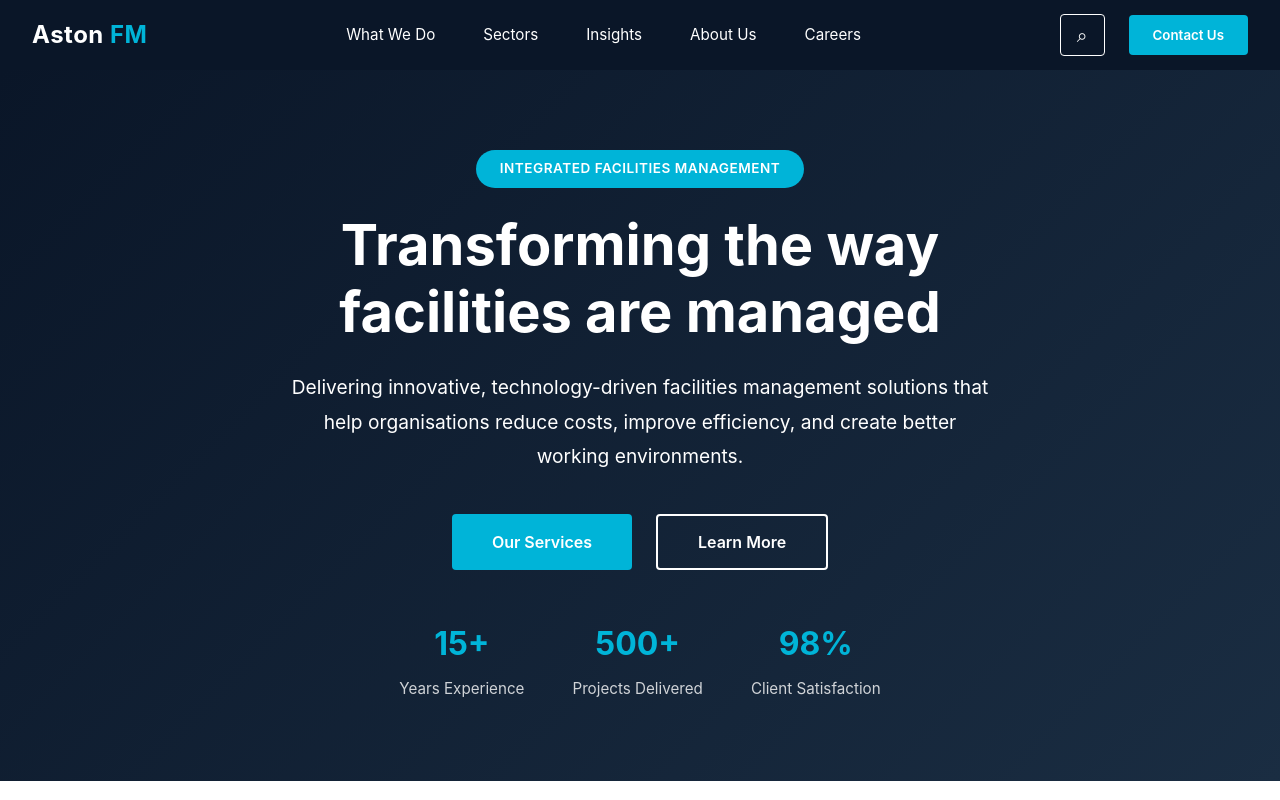
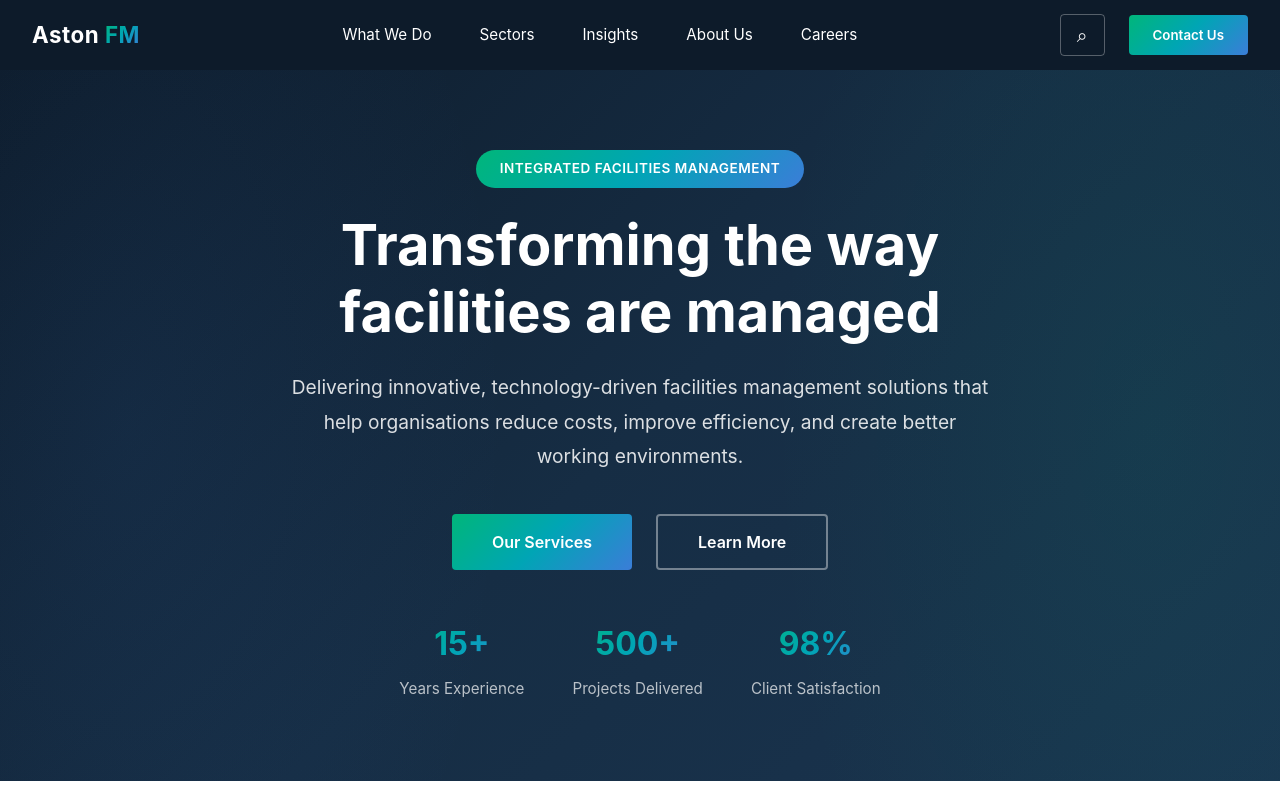
Before and after one commit to craigwylie181181/aston-fm, a Next.js app: page / in a window 1280 px wide. Shown: the top 800 px of the page. Built offline with nearby package versions, Linux system fonts and the light colour scheme.

Commit message:
Update globals.css

```diff
--- a/src/app/globals.css
+++ b/src/app/globals.css
@@ -1,12 +1,17 @@
-/* CSS Custom Properties */
+/* CSS Custom Properties - Aston FM Brand Colours */
 :root {
-  --color-navy: #0a1628;
-  --color-teal: #00b4d8;
+  --color-navy: #0d1b2a;
+  --color-green: #00b67a;
+  --color-teal: #00a5b5;
+  --color-blue: #3b7dd8;
   --color-white: #ffffff;
-  --color-light-gray: #f5f5f5;
+  --color-light-gray: #f5f7fa;
   --color-dark-gray: #333333;
   --color-text: #1a1a1a;
-  --color-text-light: #666666;
+  --color-text-light: #5a6577;
+  --gradient-brand: linear-gradient(135deg, #00b67a 0%, #00a5b5 50%, #3b7dd8 100%);
+  --gradient-brand-hover: linear-gradient(135deg, #00a06a 0%, #0095a5 50%, #2b6dc8 100%);
+  --gradient-dark: linear-gradient(135deg, #0d1b2a 0%, #162d44 50%, #1a3550 100%);
   --font-sans: -apple-system, BlinkMacSystemFont, "Segoe UI", Roboto, "Helvetica Neue", Arial, sans-serif;
 }
 
@@ -59,19 +64,33 @@ button {
 }
 
 .nav.scrolled {
-  box-shadow: 0 2px 10px rgba(0, 0, 0, 0.1);
+  box-shadow: 0 2px 20px rgba(0, 0, 0, 0.15);
   padding: 0.5rem 2rem;
   height: 65px;
 }
 
+.nav-logo {
+  display: flex;
+  align-items: center;
+  gap: 0.75rem;
+}
+
+.nav-logo-icon {
+  width: 40px;
+  height: 40px;
+}
+
 .nav-brand {
-  font-size: 1.5rem;
+  font-size: 1.4rem;
   font-weight: 700;
   letter-spacing: 0.5px;
 }
 
 .nav-brand-accent {
-  color: var(--color-teal);
+  background: var(--gradient-brand);
+  -webkit-background-clip: text;
+  -webkit-text-fill-color: transparent;
+  background-clip: text;
 }
 
 .nav-middle {
@@ -90,7 +109,7 @@ button {
 }
 
 .nav-link:hover {
-  color: var(--color-teal);
+  color: var(--color-green);
 }
 
 .nav-link::after {
@@ -100,7 +119,7 @@ button {
   left: 0;
   width: 0;
   height: 2px;
-  background-color: var(--color-teal);
+  background: var(--gradient-brand);
   transition: width 0.3s ease;
 }
 
@@ -117,7 +136,7 @@ button {
 .nav-search {
   background-color: transparent;
   color: var(--color-white);
-  border: 1px solid var(--color-white);
+  border: 1px solid rgba(255, 255, 255, 0.3);
   padding: 0.5rem 1rem;
   border-radius: 4px;
   cursor: pointer;
@@ -126,12 +145,12 @@ button {
 }
 
 .nav-search:hover {
-  background-color: var(--color-teal);
-  border-color: var(--color-teal);
+  background: var(--gradient-brand);
+  border-color: transparent;
 }
 
 .btn-cta {
-  background-color: var(--color-teal);
+  background: var(--gradient-brand);
   color: var(--color-white);
   padding: 0.75rem 1.5rem;
   border-radius: 4px;
@@ -140,13 +159,15 @@ button {
 }
 
 .btn-cta:hover {
-  background-color: #00a0c0;
+  background: var(--gradient-brand-hover);
+  transform: translateY(-1px);
+  box-shadow: 0 4px 12px rgba(0, 182, 122, 0.3);
 }
 
 /* Hero Section */
 .hero {
   margin-top: 70px;
-  background: linear-gradient(135deg, var(--color-navy) 0%, #1a2d42 100%);
+  background: var(--gradient-dark);
   color: var(--color-white);
   padding: 5rem 2rem;
   text-align: center;
@@ -155,11 +176,35 @@ button {
   flex-direction: column;
   justify-content: center;
   align-items: center;
+  position: relative;
+  overflow: hidden;
+}
+
+.hero::before {
+  content: '';
+  position: absolute;
+  top: -50%;
+  right: -20%;
+  width: 60%;
+  height: 200%;
+  background: radial-gradient(ellipse, rgba(0, 182, 122, 0.08) 0%, transparent 70%);
+  pointer-events: none;
+}
+
+.hero::after {
+  content: '';
+  position: absolute;
+  bottom: -50%;
+  left: -20%;
+  width: 60%;
+  height: 200%;
+  background: radial-gradient(ellipse, rgba(59, 125, 216, 0.08) 0%, transparent 70%);
+  pointer-events: none;
 }
 
 .hero-tag {
   display: inline-block;
-  background-color: var(--color-teal);
+  background: var(--gradient-brand);
   color: var(--color-white);
   padding: 0.5rem 1.5rem;
   border-radius: 25px;
@@ -168,6 +213,8 @@ button {
   margin-bottom: 1.5rem;
   text-transform: uppercase;
   letter-spacing: 0.5px;
+  position: relative;
+  z-index: 1;
 }
 
 .hero h1 {
@@ -178,6 +225,15 @@ button {
   max-width: 800px;
   margin-left: auto;
   margin-right: auto;
+  position: relative;
+  z-index: 1;
+}
+
+.hero-highlight {
+  background: var(--gradient-brand);
+  -webkit-background-clip: text;
+  -webkit-text-fill-color: transparent;
+  background-clip: text;
 }
 
 .hero p {
@@ -187,6 +243,9 @@ button {
   margin-left: auto;
   margin-right: auto;
   line-height: 1.8;
+  color: rgba(255, 255, 255, 0.85);
+  position: relative;
+  z-index: 1;
 }
 
 .hero-buttons {
@@ -195,10 +254,12 @@ button {
   justify-content: center;
   flex-wrap: wrap;
   margin-bottom: 3rem;
+  position: relative;
+  z-index: 1;
 }
 
 .btn-primary {
-  background-color: var(--color-teal);
+  background: var(--gradient-brand);
   color: var(--color-white);
   padding: 1rem 2.5rem;
   border-radius: 4px;
@@ -208,16 +269,16 @@ button {
 }
 
 .btn-primary:hover {
-  background-color: #00a0c0;
+  background: var(--gradient-brand-hover);
   transform: translateY(-2px);
-  box-shadow: 0 5px 15px rgba(0, 180, 216, 0.3);
+  box-shadow: 0 5px 20px rgba(0, 182, 122, 0.3);
 }
 
 .btn-secondary {
   background-color: transparent;
   color: var(--color-white);
   padding: 1rem 2.5rem;
-  border: 2px solid var(--color-white);
+  border: 2px solid rgba(255, 255, 255, 0.4);
   border-radius: 4px;
   font-weight: 600;
   font-size: 1rem;
@@ -227,6 +288,7 @@ button {
 .btn-secondary:hover {
   background-color: var(--color-white);
   color: var(--color-navy);
+  border-color: var(--color-white);
 }
 
 .hero-stats {
@@ -234,6 +296,8 @@ button {
   gap: 3rem;
   justify-content: center;
   flex-wrap: wrap;
+  position: relative;
+  z-index: 1;
 }
 
 .hero-stat {
@@ -243,12 +307,15 @@ button {
 .hero-stat-number {
   font-size: 2rem;
   font-weight: 700;
-  color: var(--color-teal);
+  background: var(--gradient-brand);
+  -webkit-background-clip: text;
+  -webkit-text-fill-color: transparent;
+  background-clip: text;
 }
 
 .hero-stat-label {
   font-size: 0.95rem;
-  color: rgba(255, 255, 255, 0.8);
+  color: rgba(255, 255, 255, 0.7);
   margin-top: 0.5rem;
 }
 
@@ -294,13 +361,31 @@ button {
   padding: 2rem;
   border-radius: 8px;
   transition: all 0.3s ease;
-  border: 1px solid #e0e0e0;
+  border: 1px solid #e8ecf1;
+  position: relative;
+  overflow: hidden;
+}
+
+.service-card::before {
+  content: '';
+  position: absolute;
+  top: 0;
+  left: 0;
+  right: 0;
+  height: 3px;
+  background: var(--gradient-brand);
+  opacity: 0;
+  transition: opacity 0.3s ease;
 }
 
 .service-card:hover {
   transform: translateY(-5px);
   box-shadow: 0 10px 30px rgba(0, 0, 0, 0.1);
   background-color: var(--color-white);
+}
+
+.service-card:hover::before {
+  opacity: 1;
 }
 
 .service-icon {
@@ -323,7 +408,7 @@ button {
 }
 
 .service-link {
-  color: var(--color-teal);
+  color: var(--color-green);
   font-weight: 600;
   display: inline-flex;
   align-items: center;
@@ -333,6 +418,7 @@ button {
 
 .service-link:hover {
   gap: 0.75rem;
+  color: var(--color-blue);
 }
 
 /* Sectors Section */
@@ -353,11 +439,11 @@ button {
   border-radius: 8px;
   text-align: center;
   transition: all 0.3s ease;
-  border: 1px solid #e0e0e0;
+  border: 1px solid #e8ecf1;
 }
 
 .sector-card:hover {
-  background: linear-gradient(135deg, var(--color-navy) 0%, #1a2d42 100%);
+  background: var(--gradient-dark);
   color: var(--color-white);
   transform: translateY(-5px);
   box-shadow: 0 10px 30px rgba(0, 0, 0, 0.15);
@@ -376,7 +462,7 @@ button {
 }
 
 .sector-card:hover p {
-  color: rgba(255, 255, 255, 0.9);
+  color: rgba(255, 255, 255, 0.85);
 }
 
 /* Feature Split Section */
@@ -421,20 +507,34 @@ button {
 
 .feature-checklist li::before {
   content: '✓';
-  color: var(--color-teal);
+  color: var(--color-green);
   font-weight: 700;
   font-size: 1.2rem;
 }
 
 .feature-split-image {
-  background: linear-gradient(135deg, var(--color-light-gray) 0%, #e0e0e0 100%);
-  border-radius: 8px;
+  background: var(--gradient-dark);
+  border-radius: 12px;
   min-height: 400px;
   display: flex;
   align-items: center;
   justify-content: center;
-  color: var(--color-text-light);
+  color: rgba(255, 255, 255, 0.6);
   font-size: 1rem;
+  position: relative;
+  overflow: hidden;
+}
+
+.feature-split-image::before {
+  content: '';
+  position: absolute;
+  top: 0;
+  left: 0;
+  right: 0;
+  bottom: 0;
+  background: radial-gradient(circle at 30% 70%, rgba(0, 182, 122, 0.15) 0%, transparent 60%),
+              radial-gradient(circle at 70% 30%, rgba(59, 125, 216, 0.15) 0%, transparent 60%);
+  pointer-events: none;
 }
 
 @media (max-width: 768px) {
@@ -470,13 +570,26 @@ button {
 }
 
 .insight-card-image {
-  background: linear-gradient(135deg, var(--color-navy) 0%, var(--color-teal) 100%);
+  background: var(--gradient-dark);
   height: 180px;
   display: flex;
   align-items: center;
   justify-content: center;
   color: var(--color-white);
   font-size: 2rem;
+  position: relative;
+  overflow: hidden;
+}
+
+.insight-card-image::before {
+  content: '';
+  position: absolute;
+  top: 0;
+  left: 0;
+  right: 0;
+  bottom: 0;
+  background: radial-gradient(circle at bottom right, rgba(0, 182, 122, 0.2) 0%, transparent 60%);
+  pointer-events: none;
 }
 
 .insight-card-content {
@@ -485,7 +598,7 @@ button {
 
 .insight-category {
   display: inline-block;
-  background-color: var(--color-teal);
+  background: var(--gradient-brand);
   color: var(--color-white);
   padding: 0.25rem 0.75rem;
   border-radius: 20px;
@@ -512,14 +625,30 @@ button {
 /* Testimonial Section */
 .testimonial {
   padding: 5rem 2rem;
-  background-color: var(--color-navy);
+  background: var(--gradient-dark);
   color: var(--color-white);
   text-align: center;
+  position: relative;
+  overflow: hidden;
+}
+
+.testimonial::before {
+  content: '';
+  position: absolute;
+  top: 0;
+  left: 0;
+  right: 0;
+  bottom: 0;
+  background: radial-gradient(circle at 20% 50%, rgba(0, 182, 122, 0.1) 0%, transparent 50%),
+              radial-gradient(circle at 80% 50%, rgba(59, 125, 216, 0.1) 0%, transparent 50%);
+  pointer-events: none;
 }
 
 .testimonial-content {
   max-width: 800px;
   margin: 0 auto;
+  position: relative;
+  z-index: 1;
 }
 
 .testimonial-quote {
@@ -533,7 +662,10 @@ button {
 .testimonial-quote::before {
   content: '“';
   font-size: 3rem;
-  color: var(--color-teal);
+  background: var(--gradient-brand);
+  -webkit-background-clip: text;
+  -webkit-text-fill-color: transparent;
+  background-clip: text;
   display: block;
   margin-bottom: 0.5rem;
 }
@@ -546,13 +678,13 @@ button {
 
 .testimonial-role {
   font-size: 0.9rem;
-  color: rgba(255, 255, 255, 0.7);
+  color: rgba(255, 255, 255, 0.6);
 }
 
 /* CTA Section */
 .cta-section {
   padding: 4rem 2rem;
-  background: linear-gradient(135deg, var(--color-navy) 0%, #1a2d42 100%);
+  background: var(--gradient-brand);
   color: var(--color-white);
   text-align: center;
 }
@@ -570,6 +702,7 @@ button {
   margin-left: auto;
   margin-right: auto;
   line-height: 1.7;
+  opacity: 0.95;
 }
 
 .cta-buttons {
@@ -580,16 +713,23 @@ button {
 }
 
 .cta-buttons .btn-primary {
-  background-color: var(--color-teal);
+  background-color: var(--color-white);
+  color: var(--color-navy);
+}
+
+.cta-buttons .btn-primary:hover {
+  background-color: var(--color-navy);
+  color: var(--color-white);
+  box-shadow: 0 5px 20px rgba(0, 0, 0, 0.2);
 }
 
 .cta-buttons .btn-secondary {
-  border-color: var(--color-teal);
+  border-color: var(--color-white);
   color: var(--color-white);
 }
 
 .cta-buttons .btn-secondary:hover {
-  background-color: var(--color-teal);
+  background-color: var(--color-white);
   color: var(--color-navy);
 }
 
@@ -629,17 +769,17 @@ button {
 }
 
 .footer-column a {
-  color: rgba(255, 255, 255, 0.8);
+  color: rgba(255, 255, 255, 0.7);
   transition: color 0.3s ease;
   font-size: 0.9rem;
 }
 
 .footer-column a:hover {
-  color: var(--color-teal);
+  color: var(--color-green);
 }
 
 .footer-brand p {
-  color: rgba(255, 255, 255, 0.8);
+  color: rgba(255, 255, 255, 0.7);
   font-size: 0.9rem;
   margin-top: 1rem;
   line-height: 1.6;
@@ -653,7 +793,7 @@ button {
   align-items: center;
   flex-wrap: wrap;
   gap: 1rem;
-  color: rgba(255, 255, 255, 0.7);
+  color: rgba(255, 255, 255, 0.6);
   font-size: 0.85rem;
 }
 
@@ -664,12 +804,12 @@ button {
 }
 
 .footer-bottom-links a {
-  color: rgba(255, 255, 255, 0.7);
+  color: rgba(255, 255, 255, 0.6);
   transition: color 0.3s ease;
 }
 
 .footer-bottom-links a:hover {
-  color: var(--color-teal);
+  color: var(--color-green);
 }
 
 /* Responsive Design */
```
